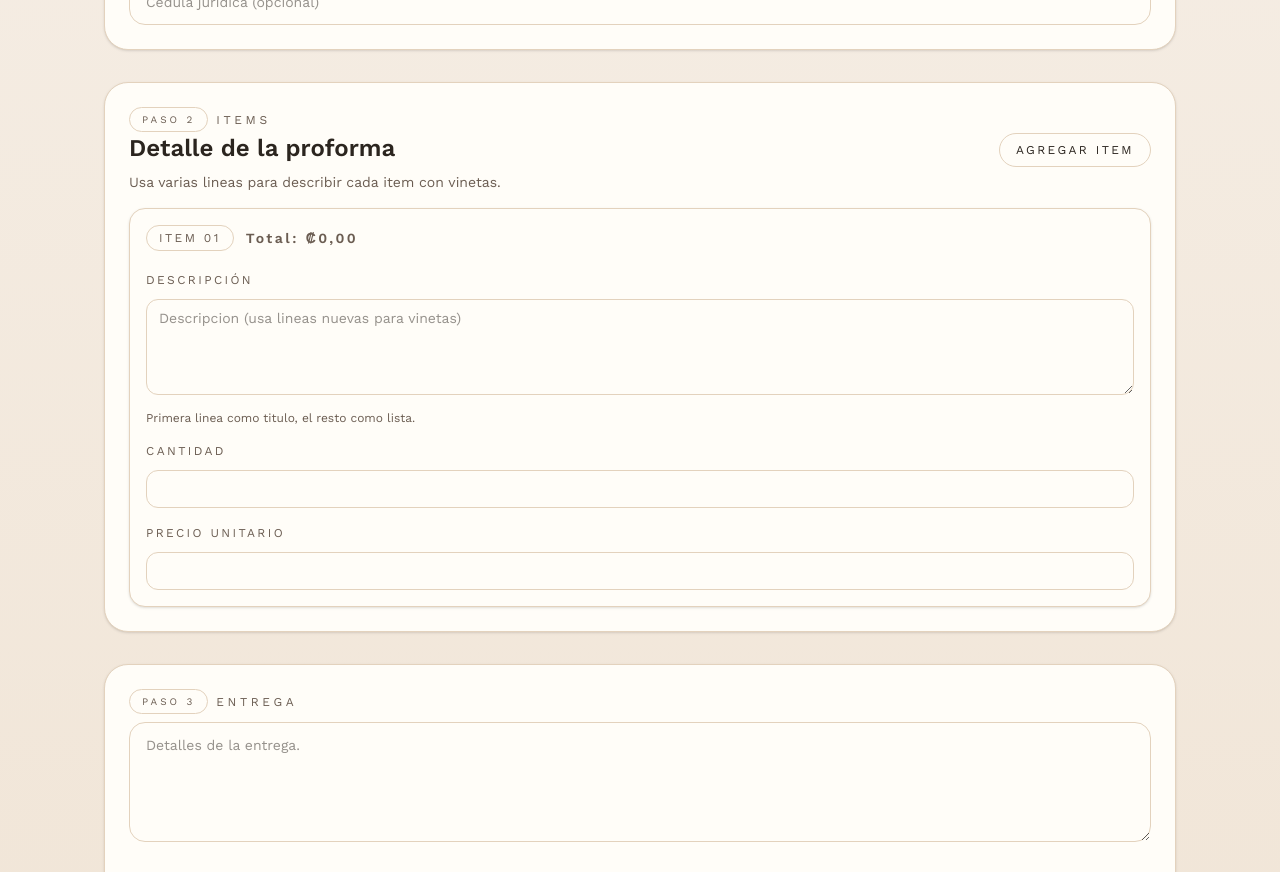
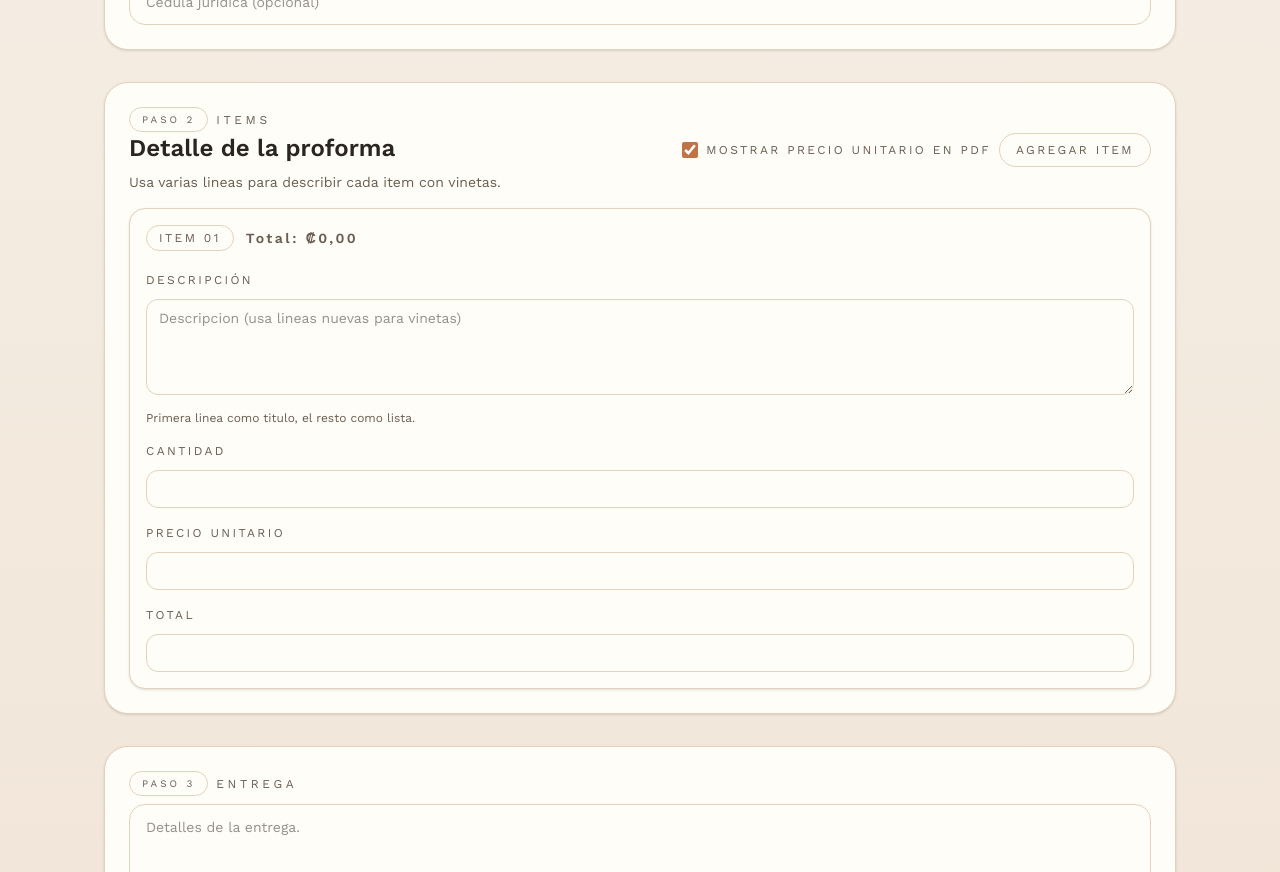
Before and after one commit to Alejandrobq8/proformas-pandcasa, a Next.js app: page /proformas/new in a window 1280 px wide. Shown: the part 460-1332 px from the top of the page. Built offline with nearby package versions, Linux system fonts and the light colour scheme; no server answers; sample sign-in values are in the browser's storage.

Commit message:
upgrades

```diff
--- a/app/api/proformas/[id]/duplicate/route.ts
+++ b/app/api/proformas/[id]/duplicate/route.ts
@@ -43,6 +43,7 @@ export async function POST(
         clientNombre: source.clientNombre,
         clientEmpresa: source.clientEmpresa ?? "",
         clientCedulaJuridica: source.clientCedulaJuridica ?? "",
+        showUnitPrice: source.showUnitPrice,
         status: "DRAFT",
         discount: source.discount,
         notes: source.notes,
--- a/app/api/proformas/[id]/route.ts
+++ b/app/api/proformas/[id]/route.ts
@@ -79,6 +79,7 @@ export async function PUT(
         clientNombre: parsed.data.clientNombre,
         clientEmpresa: parsed.data.clientEmpresa ?? "",
         clientCedulaJuridica: parsed.data.clientCedulaJuridica ?? "",
+        showUnitPrice: parsed.data.showUnitPrice ?? true,
         status,
         discount: parsed.data.discount ?? null,
         notes: parsed.data.notes ?? null,
--- a/app/api/proformas/route.ts
+++ b/app/api/proformas/route.ts
@@ -94,6 +94,7 @@ export async function POST(request: Request) {
         clientNombre: parsed.data.clientNombre,
         clientEmpresa: parsed.data.clientEmpresa ?? "",
         clientCedulaJuridica: parsed.data.clientCedulaJuridica ?? "",
+        showUnitPrice: parsed.data.showUnitPrice ?? true,
         status,
         discount: parsed.data.discount ?? null,
         notes: parsed.data.notes ?? null,
--- a/app/proformas/[id]/edit/page.tsx
+++ b/app/proformas/[id]/edit/page.tsx
@@ -40,6 +40,7 @@ export default async function ProformaEditPage({
     clientNombre: proforma.clientNombre,
     clientEmpresa: proforma.clientEmpresa,
     clientCedulaJuridica: proforma.clientCedulaJuridica,
+    showUnitPrice: proforma.showUnitPrice,
     discount: toNumber(proforma.discount ?? 0),
     notes: proforma.notes ?? "",
     status: proforma.status,
--- a/app/proformas/[id]/print-template/page.tsx
+++ b/app/proformas/[id]/print-template/page.tsx
@@ -97,6 +97,7 @@ export default async function ProformaTemplatePage({
   const discount = toNumber(proforma.discount ?? 0);
   const total = toNumber(proforma.total);
   const deliveryText = proforma.notes?.trim() || "";
+  const showUnitPrice = proforma.showUnitPrice ?? true;
   const issuedAt = new Date();
   const issuedDate = new Intl.DateTimeFormat("es-CR", {
     year: "numeric",
@@ -526,14 +527,15 @@ export default async function ProformaTemplatePage({
         <thead>
           <tr>
             <th>PRODUCTO</th>
-            <th className="col-price">PRECIO</th>
+            {showUnitPrice ? <th className="col-price">PRECIO</th> : null}
             <th className="col-qty">CANT.</th>
             <th className="col-total">TOTAL</th>
           </tr>
         </thead>
         <tbody>
           {proforma.items.map((item) => {
-            const lineTotal = item.quantity * toNumber(item.unitPrice);
+            const unitPrice = toNumber(item.unitPrice);
+            const lineTotal = item.quantity * unitPrice;
             const parsed = parseDescription(item.description);
 
             return (
@@ -554,9 +556,9 @@ export default async function ProformaTemplatePage({
                     <span>{item.description}</span>
                   )}
                 </td>
-                <td className="col-price">
-                  {formatCRC(toNumber(item.unitPrice))}
-                </td>
+                {showUnitPrice ? (
+                  <td className="col-price">{formatCRC(unitPrice)}</td>
+                ) : null}
                 <td className="col-qty">{item.quantity}</td>
                 <td className="col-total">{formatCRC(lineTotal)}</td>
               </tr>
--- a/components/proformas/ProformaForm.tsx
+++ b/components/proformas/ProformaForm.tsx
@@ -20,6 +20,7 @@ type ProformaData = {
   clientNombre: string;
   clientEmpresa?: string | null;
   clientCedulaJuridica?: string | null;
+  showUnitPrice?: boolean;
   discount?: number | null;
   notes?: string | null;
   status?: ProformaStatus;
@@ -46,6 +47,9 @@ export function ProformaForm({ initial }: { initial?: ProformaData }) {
   );
   const [clientCedulaJuridica, setClientCedulaJuridica] = useState(
     initial?.clientCedulaJuridica ?? ""
+  );
+  const [showUnitPrice, setShowUnitPrice] = useState(
+    initial?.showUnitPrice ?? true
   );
   const [status, setStatus] = useState<ProformaStatus>(
     initial?.status ?? "DRAFT"
@@ -105,6 +109,7 @@ export function ProformaForm({ initial }: { initial?: ProformaData }) {
       clientNombre,
       clientEmpresa,
       clientCedulaJuridica,
+      showUnitPrice,
       discount: discount || 0,
       notes,
       items,
@@ -234,13 +239,24 @@ export function ProformaForm({ initial }: { initial?: ProformaData }) {
               Usa varias lineas para describir cada item con vinetas.
             </p>
           </div>
+          <div className="flex w-full flex-col gap-2 sm:w-auto sm:flex-row sm:items-center">
+            <label className="flex items-center gap-2 text-xs uppercase tracking-[0.2em] text-[var(--cocoa)]">
+              <input
+                type="checkbox"
+                checked={showUnitPrice}
+                onChange={(event) => setShowUnitPrice(event.target.checked)}
+                className="h-4 w-4 accent-[var(--accent)]"
+              />
+              Mostrar precio unitario en PDF
+            </label>
             <button
               type="button"
-            className="inline-flex w-full items-center justify-center rounded-full border border-[var(--border)] px-4 py-2 text-xs uppercase tracking-[0.2em] text-center transition hover:border-[var(--amber-strong)] hover:text-[var(--accent)] sm:w-auto"
+              className="btn-secondary inline-flex w-full items-center justify-center rounded-full border px-4 py-2 text-xs uppercase tracking-[0.2em] text-center transition hover:border-[var(--amber-strong)] sm:w-auto"
               onClick={addItem}
             >
               Agregar item
             </button>
+          </div>
         </div>
 
         <div className="mt-4 space-y-3">
@@ -268,7 +284,7 @@ export function ProformaForm({ initial }: { initial?: ProformaData }) {
                   </button>
                 ) : null}
               </div>
-              <div className="mt-4 grid gap-3 md:grid-cols-[2fr,1fr,1fr]">
+              <div className="mt-4 grid gap-3 md:grid-cols-[2fr,1fr,1fr,1fr]">
                 <div>
                   <label className="text-xs uppercase tracking-[0.2em] text-[var(--cocoa)]">
                     Descripción
@@ -322,6 +338,32 @@ export function ProformaForm({ initial }: { initial?: ProformaData }) {
                       });
                     }}
                     required
+                  />
+                </div>
+                <div>
+                  <label className="text-xs uppercase tracking-[0.2em] text-[var(--cocoa)]">
+                    Total
+                  </label>
+                  <input
+                    className="mt-2 w-full rounded-xl border border-[var(--border)] bg-[var(--paper)] px-3 py-2 text-sm focus:border-[var(--amber-strong)] focus:outline-none focus:ring-2 focus:ring-[var(--amber)] transition"
+                    type="text"
+                    inputMode="decimal"
+                    value={
+                      item.quantity > 0 && item.unitPrice > 0
+                        ? item.quantity * item.unitPrice
+                        : ""
+                    }
+                    onChange={(event) => {
+                      const normalized = event.target.value
+                        .replace(",", ".")
+                        .replace(/[^\d.]/g, "");
+                      const totalValue = normalized ? Number(normalized) : 0;
+                      const nextUnit =
+                        item.quantity > 0 ? totalValue / item.quantity : 0;
+                      updateItem(index, {
+                        unitPrice: Number.isFinite(nextUnit) ? nextUnit : 0,
+                      });
+                    }}
                   />
                 </div>
               </div>
--- a/lib/validation.ts
+++ b/lib/validation.ts
@@ -32,6 +32,7 @@ export const proformaSchema = z.object({
   clientNombre: z.string().min(1),
   clientEmpresa: z.string().optional(),
   clientCedulaJuridica: z.string().optional(),
+  showUnitPrice: z.boolean().optional(),
   discount: z.number().nonnegative().optional().nullable(),
   notes: z.string().optional().nullable(),
   status: proformaStatusSchema.optional(),
```
Also changed, not shown: 2 other files (tests, documents, lock files or other folders). Lines whose indentation alone changed are shown as unchanged.
